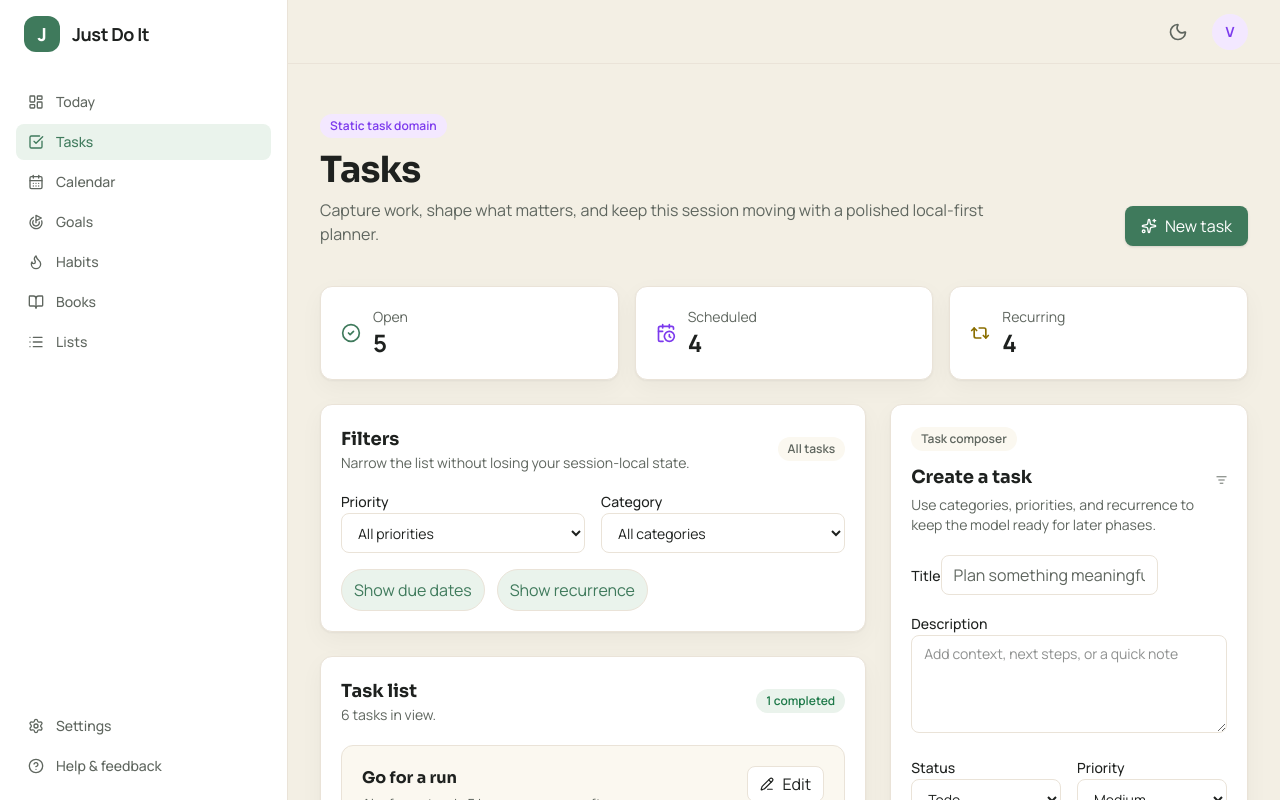
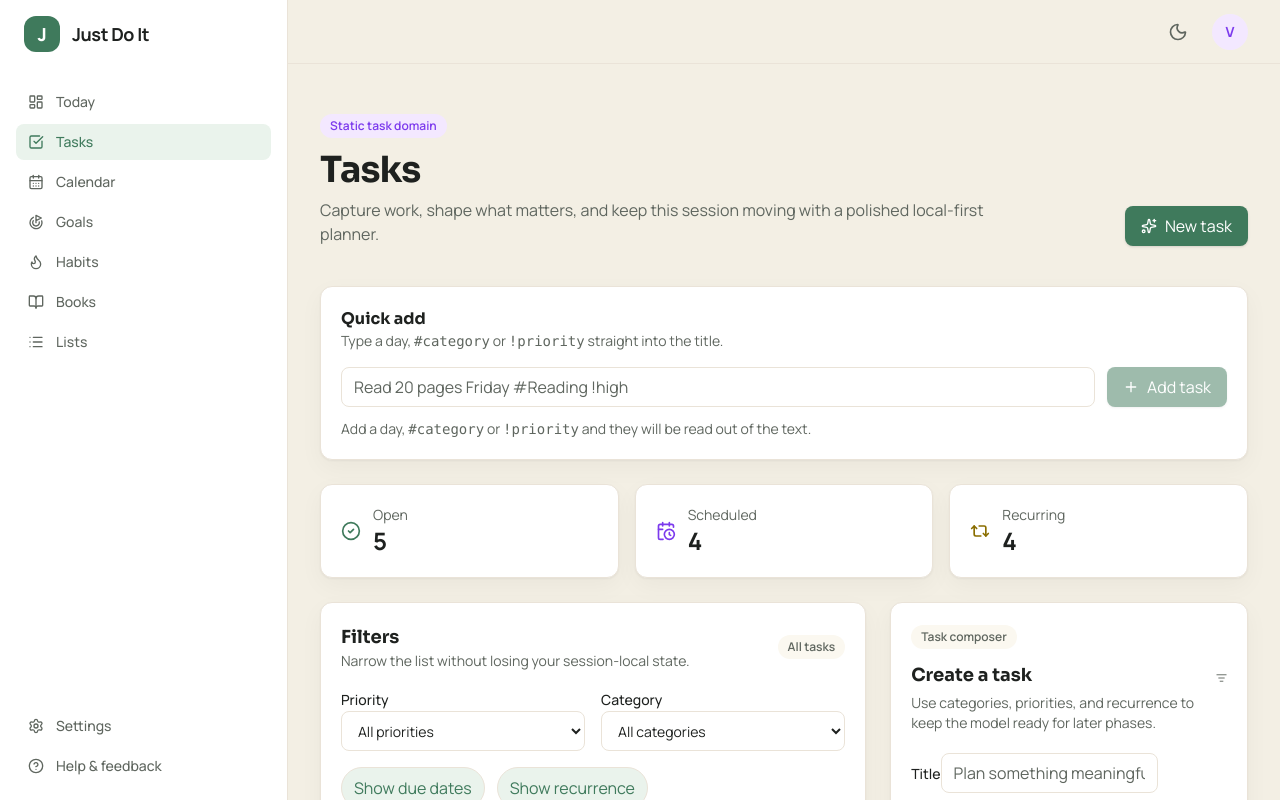
Before and after one commit to Victor-Nyangi/just-do-it, a React (Vite) app in the folder apps/just-do-it/: page /tasks in a window 1280 px wide. Shown: the top 800 px of the page. Built offline with nearby package versions, Linux system fonts and the light colour scheme.

Commit message:
feat(tasks): put quick add on the tasks page

```diff
--- a/apps/just-do-it/src/routes/tasks-page.tsx
+++ b/apps/just-do-it/src/routes/tasks-page.tsx
@@ -3,6 +3,7 @@ import { useMemo, useRef, useState } from 'react';
 
 import { Badge, Button, Card } from '@just-do-it/ui';
 import {
+  QuickAddField,
   TaskFiltersPanel,
   TaskForm,
   TaskList,
@@ -115,6 +116,16 @@ export function TasksPage() {
           New task
         </Button>
       </section>
+
+      <Card className="mb-6">
+        <div className="mb-4">
+          <h2 className="font-bold">Quick add</h2>
+          <p className="text-sm text-[var(--muted-foreground)]">
+            Type a day, <code>#category</code> or <code>!priority</code> straight into the title.
+          </p>
+        </div>
+        <QuickAddField />
+      </Card>
 
       <div className="mb-6 grid gap-4 md:grid-cols-3">
         <Card>
```
